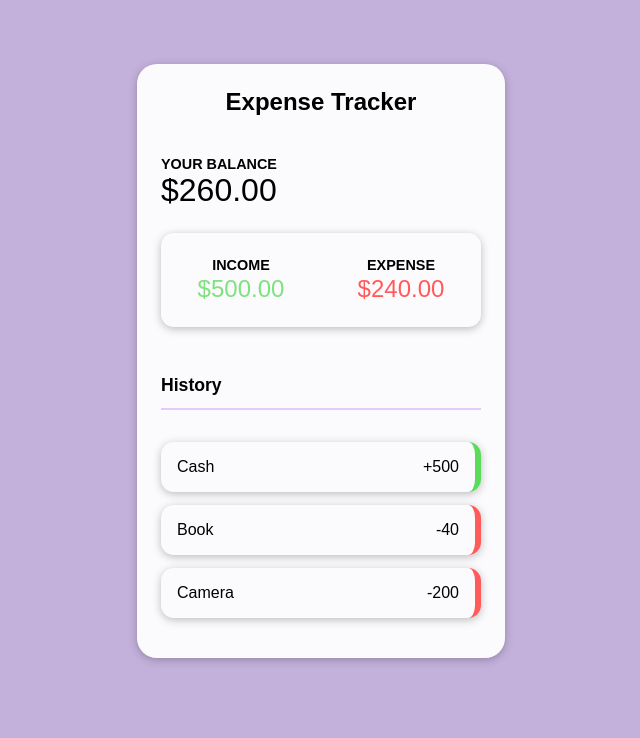
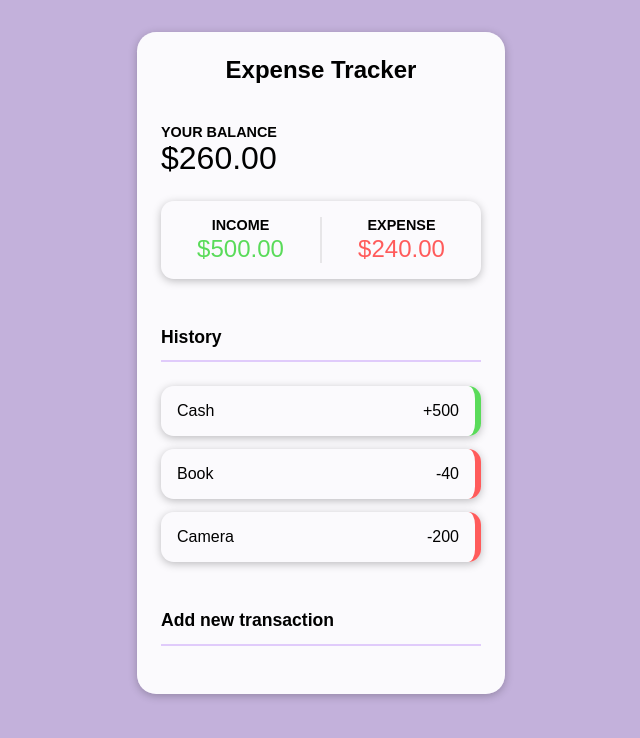
Before and after one commit to GabrielLiima/expense-tracker, a React (Create React App) app: page / in a window 1280 px wide. Shown: the top 738 px of the page, without its empty margins (319-959 px from the left). Built offline with nearby package versions, Linux system fonts and the light colour scheme.

Commit message:
add new section and minor css changes

```diff
--- a/src/App.js
+++ b/src/App.js
@@ -30,6 +30,7 @@ function App() {
       <Expense />
       <Section>History</Section>
       <ItemList items={items} />
+      <Section>Add new transaction</Section>
     </Card>
   );
 }
--- a/src/App.module.css
+++ b/src/App.module.css
@@ -8,6 +8,6 @@ html {
   width: 20rem;
   max-width: 80%;
   height: 100%;
-  margin: 4rem auto;
+  margin: 2rem auto;
   padding: 1.5rem;
 }
--- a/src/components/UI/Card.module.css
+++ b/src/components/UI/Card.module.css
@@ -1,4 +1,4 @@
 .card {
-  border-radius: 20px;
+  border-radius: 1.2rem;
   box-shadow: 0 2px 8px rgba(0, 0, 0, 0.25);
 }
--- a/src/components/UI/Section.module.css
+++ b/src/components/UI/Section.module.css
@@ -1,5 +1,5 @@
 .section {
-  margin: 3rem 0 2rem 0;
+  margin: 3rem 0 1.5rem 0;
   font-size: 1.1rem;
   border-bottom: 2px solid rgba(197, 157, 250, 0.5);
   padding-bottom: 0.8rem;
--- a/src/components/expenses/Expense.js
+++ b/src/components/expenses/Expense.js
@@ -8,6 +8,7 @@ const Expense = () => {
         <h2>INCOME</h2>
         <p>$500.00</p>
       </div>
+      <div className={classes.separator}></div>
       <div className={classes.expense}>
         <h2>EXPENSE</h2>
         <p>$240.00</p>
--- a/src/components/expenses/Expense.module.css
+++ b/src/components/expenses/Expense.module.css
@@ -1,40 +1,40 @@
 .wrapper {
   display: flex;
-  justify-content: space-around;
   box-sizing: border-box;
   border-radius: 0.8rem;
   width: 100%;
   margin: 1.5rem auto 0 auto;
 }
 
-.income {
-  display: flex;
-  flex-direction: column;
-  padding: 1.5rem 0;
+.separator {
+  border-left: 2px solid rgba(172, 172, 172, 0.25);
+  margin: 1rem 0 1rem 0;
 }
 
-.income h2 {
-  align-self: center;
-  padding-bottom: 0.1rem;
-}
-
-.income p {
-  font-size: 1.5rem;
-  color: rgb(126, 226, 126);
-}
-
+.income,
 .expense {
   display: flex;
   flex-direction: column;
-  padding: 1.5rem 0;
+  flex: 1;
+  padding: 1rem 0;
 }
 
+.income h2,
 .expense h2 {
   align-self: center;
   padding-bottom: 0.1rem;
 }
 
+.income p,
 .expense p {
+  align-self: center;
   font-size: 1.5rem;
+}
+
+.income p {
+  color: rgb(90, 219, 90);
+}
+
+.expense p {
   color: rgb(255, 91, 91);
 }
```
